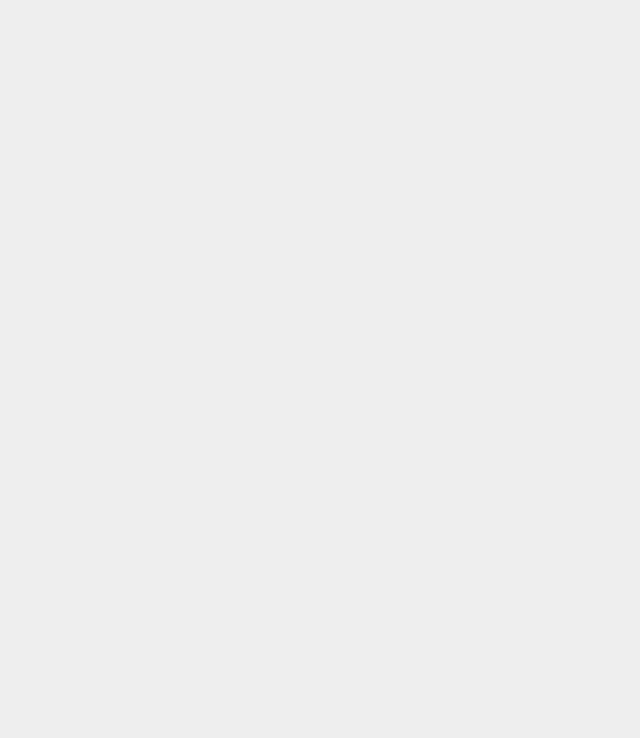
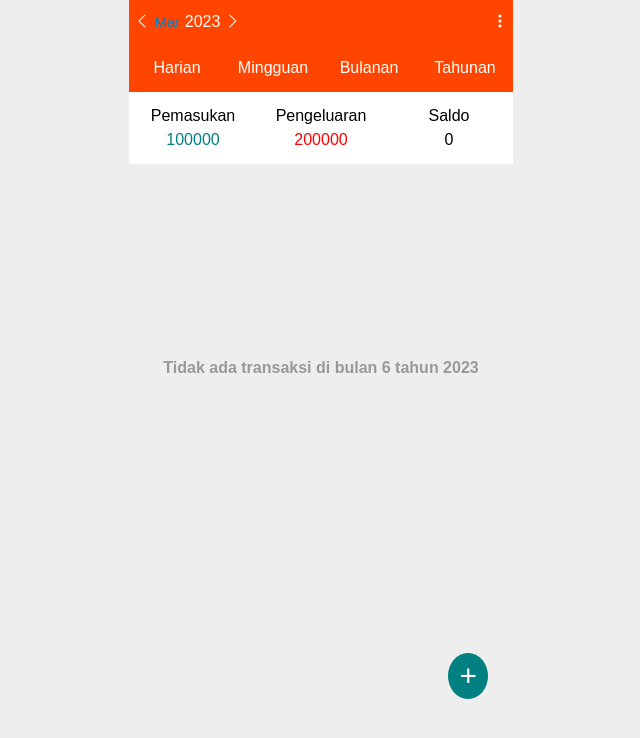
Before and after one commit to SalMuhammad/kelola-uang, a plain HTML site: page index.html in a window 1280 px wide. Shown: the whole page, without its empty margins (319-959 px from the left). Drawn offline with nearby package versions, Linux system fonts and the light colour scheme.

Commit message:
menambah fitur saldo dll

```diff
--- a/index.html
+++ b/index.html
@@ -10,14 +10,14 @@
   <link rel="stylesheet" href="https://cdn.jsdelivr.net/npm/bootstrap-icons@1.10.3/font/bootstrap-icons.css">
 </head>
 <body>
- <div class="wadah sm:hidden max-w-sm mx-auto relative">
+ <div class="wadah max-w-sm mx-auto relative">
   <nav>
     <header class="header flex justify-between relative">
       <figure>
-        <span><i class="bi bi-chevron-left"></i></span>
-        <span" class="sm:text-sky-600 sm:text-[15px]">Mar</span>
+        <span><i class="bi bi-chevron-left cursor-pointer"></i></span>
+        <span class="sm:text-sky-600 sm:text-[15px] cursor-pointer">Mar</span>
         <span>2023</span>
-        <span><i class="bi bi-chevron-right"></i></span>
+        <span><i class="bi bi-chevron-right cursor-pointer"></i></span>
       </figure>
 
       <i class="toggle bi bi-three-dots-vertical relative cursor-pointer z-10 font-bold"></i>
@@ -53,12 +53,12 @@
         <span class="nominal">200000</span></a>
       <a>
         <span>saldo</span>
-        <span></span>
+        <span class="saldo"></span>
       </a>
     </ul>
   </nav>
 
- <div class="layoting">
+ <div class="layoting max-w-sm mx-auto">
    <h2 class="caption justify-between">
      <div class="flex">
        <i class="bi bi-arrow-left close"></i>
@@ -71,7 +71,7 @@
        <i class="bi bi-back"></i>
      </div>
    </h2>
-    <select class="red" id="jenis">
+    <select class="red max-w-[80%]" id="jenis">
        <option value="keluar">Pengeluaran</option>
        <option value="masuk">Pemasukan</option>
      </select>
@@ -84,7 +84,7 @@
        <tr>
          <td><label class="label-lategori">kategori:</label></td>
          <td>
-           <div class="overlay">
+           <div class="overlay ">
             <div class="masuk">
               <select class="kategori" id="kategori-masuk">
                  <option value="ortu">orang-tua</option>
@@ -115,7 +115,7 @@
          <td><input type="number" id="nominal"></td>
        </tr>
        <tr>
-         <td><label for="keterangan">keterangan </label> </td>
+         <td><label for="keterangan">keterangan </label></td>
          <td><textarea name="keterangan" id="keterangan" cols="25" rows="3"></textarea></td>
        </tr>
      </table>
--- a/script/eksekusiData.js
+++ b/script/eksekusiData.js
@@ -1,4 +1,15 @@
-import {pengecekanSelect, ubahFormatData, pilihBulanIni, sortByTime, tampilkanData,$,munculForm, kategoriKetikaMasuk, kategoriKetikaKeluar,tampilkanwaktuSekarang} from './function.js';
+import {
+  pengecekanSelect,
+  ubahFormatData,
+  pilihBulanIni,
+  sortByTime,
+  tampilkanData,
+  $,
+  munculForm,
+  kategoriKetikaMasuk,
+  kategoriKetikaKeluar,
+  saldo
+} from './function.js';
 
 //import {} from './prontEnd.js'
 
@@ -8,10 +19,8 @@ pengecekanSelect()
 
 
 
-
 // ubah Array Data uang menjadi di rangkum berdasarkan tahun, bulan dan hari
 const semuaData = ubahFormatData(dataUang)
-
 //memilih bulan sekarang saja untuk di tampilkan
 const thisMonth = pilihBulanIni(semuaData)
 
@@ -83,7 +92,7 @@ if($('.btn') !== null){
   })
 }
 
-
+$('.saldo').innerHTML = saldo
 //console.log(dataUang)
 
 //$('bi-trash').addEventListener('click', ()=>{
--- a/script/function.js
+++ b/script/function.js
@@ -332,3 +332,5 @@ export function tampilkanData(dataArr) {
     }
   }
 }
+
+export let saldo = 0
```
